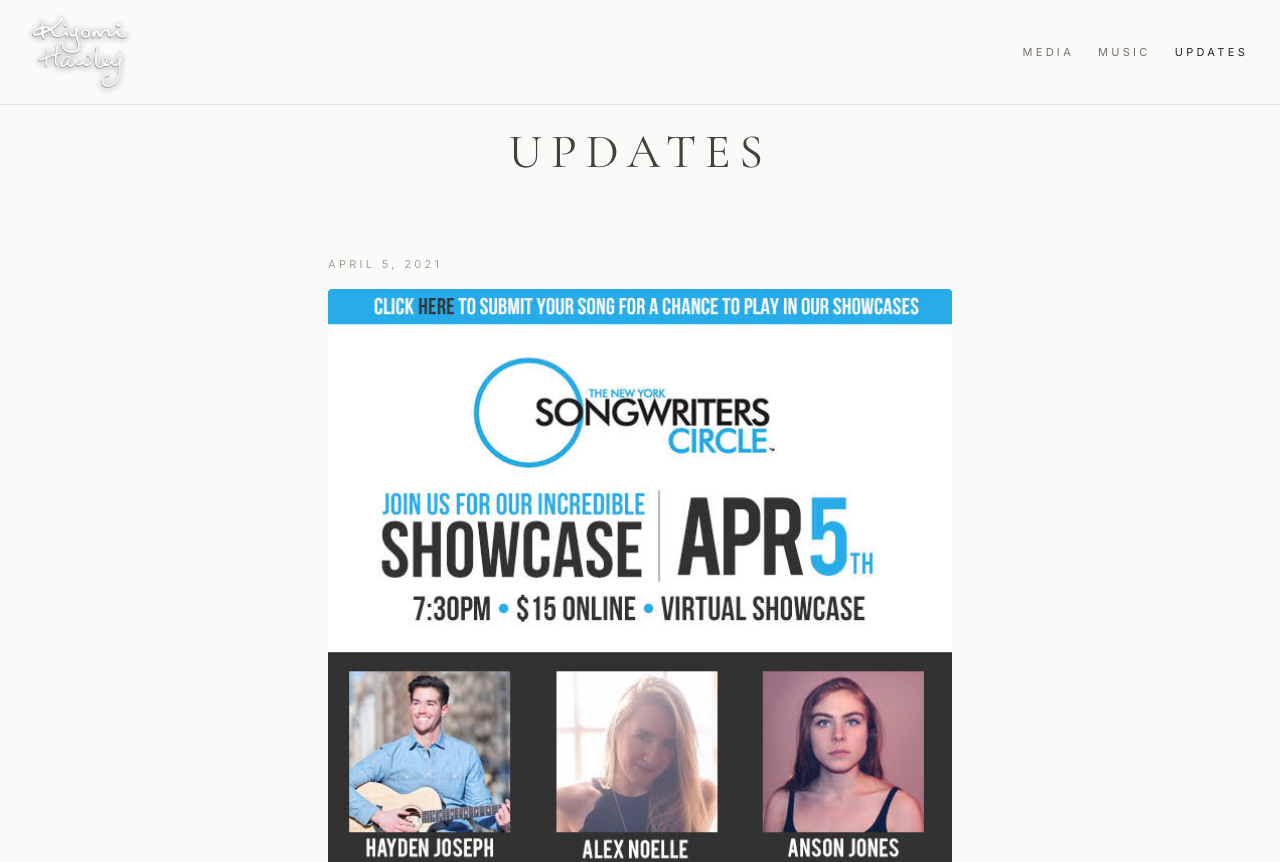
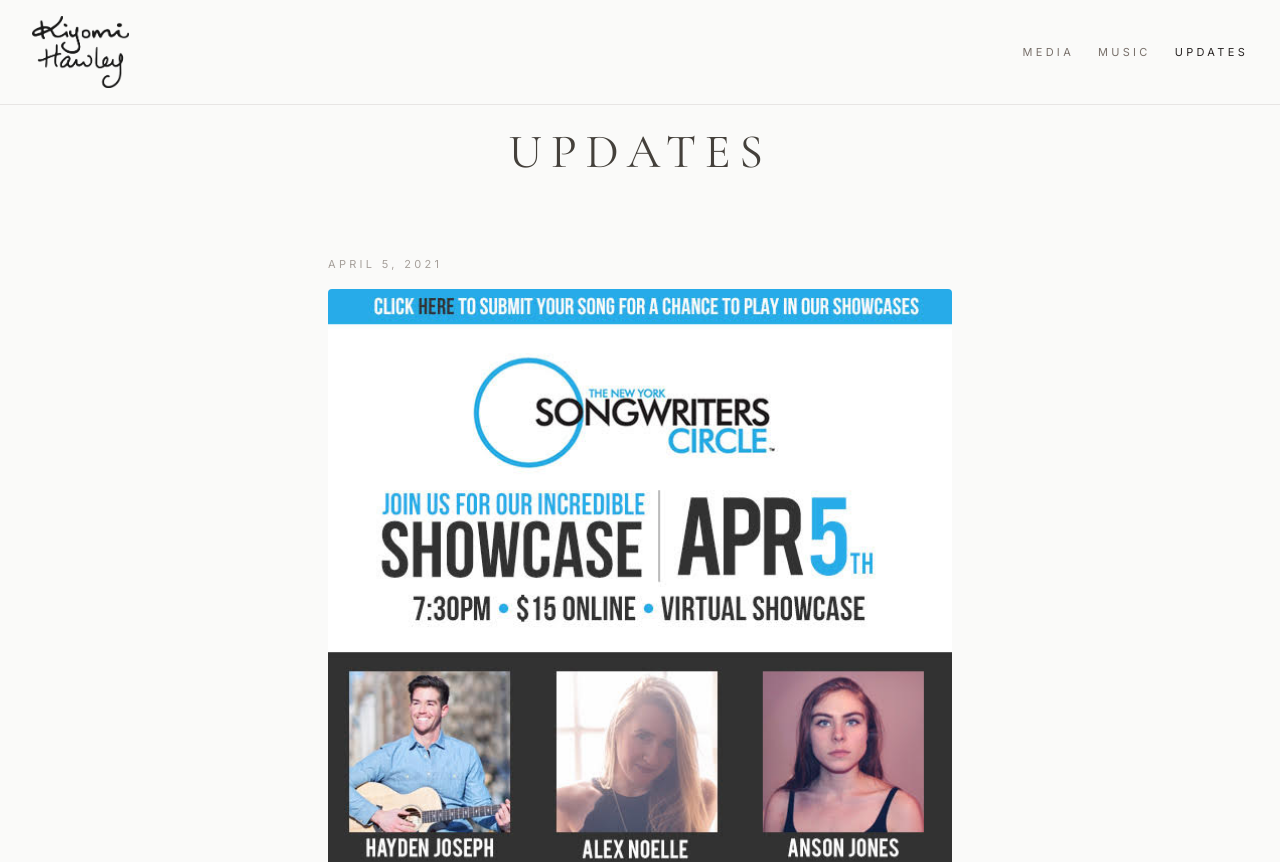
Before and after one commit to hawl3y/ki, a Next.js app: page /updates in a window 1280 px wide. Shown: the top 862 px of the page. Built offline with nearby package versions, Linux system fonts and the light colour scheme.

Commit message:
Updated logo to include black and white version.

```diff
--- a/components/layout/Nav.tsx
+++ b/components/layout/Nav.tsx
@@ -37,11 +37,11 @@
       }`}>
         <Link href="/" className="opacity-90 hover:opacity-100 transition-opacity duration-300">
           <Image
-            src="/images/kiki-logo.png"
+            src={overHero || menuOpen ? '/images/white-ki-logo.png' : '/images/black-ki-logo.png'}
             alt="Kiyomi Hawley"
             width={160}
             height={40}
-            className="h-18 w-auto [filter:drop-shadow(0_1px_3px_rgba(0,0,0,0.35))]"
+            className="h-18 w-auto"
             priority
           />
         </Link>
```
Also changed, not shown: public/images/black-ki-logo.png (added), public/images/white-ki-logo.png (added).
